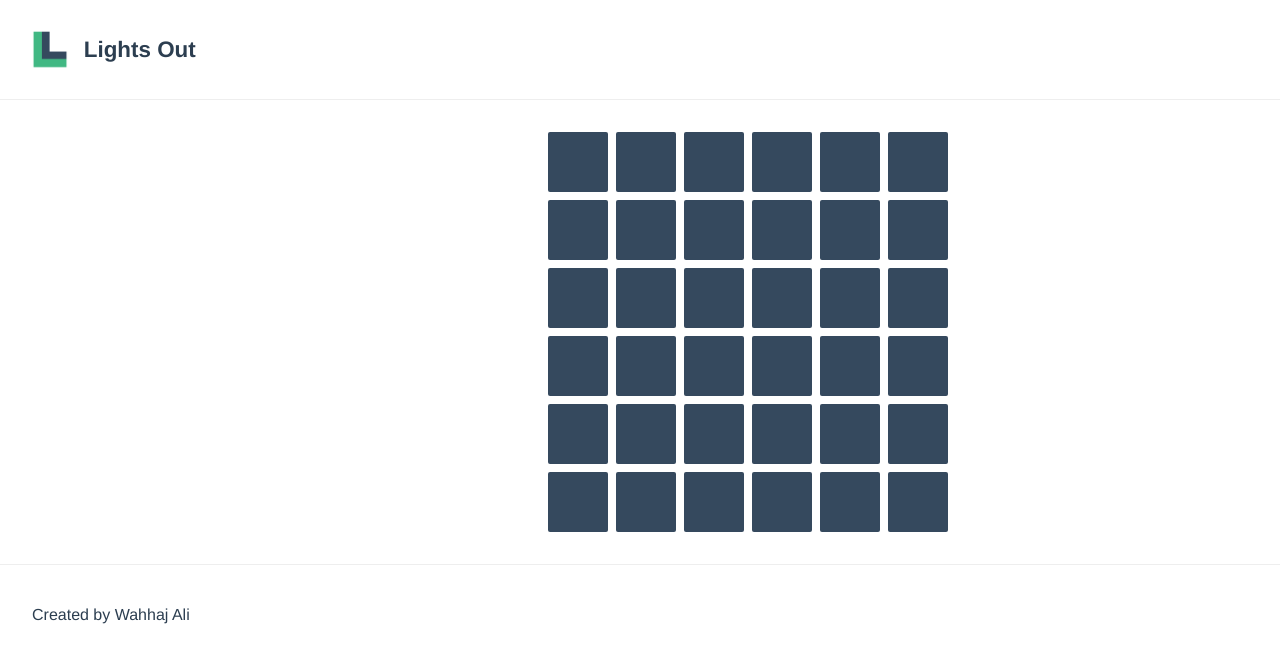
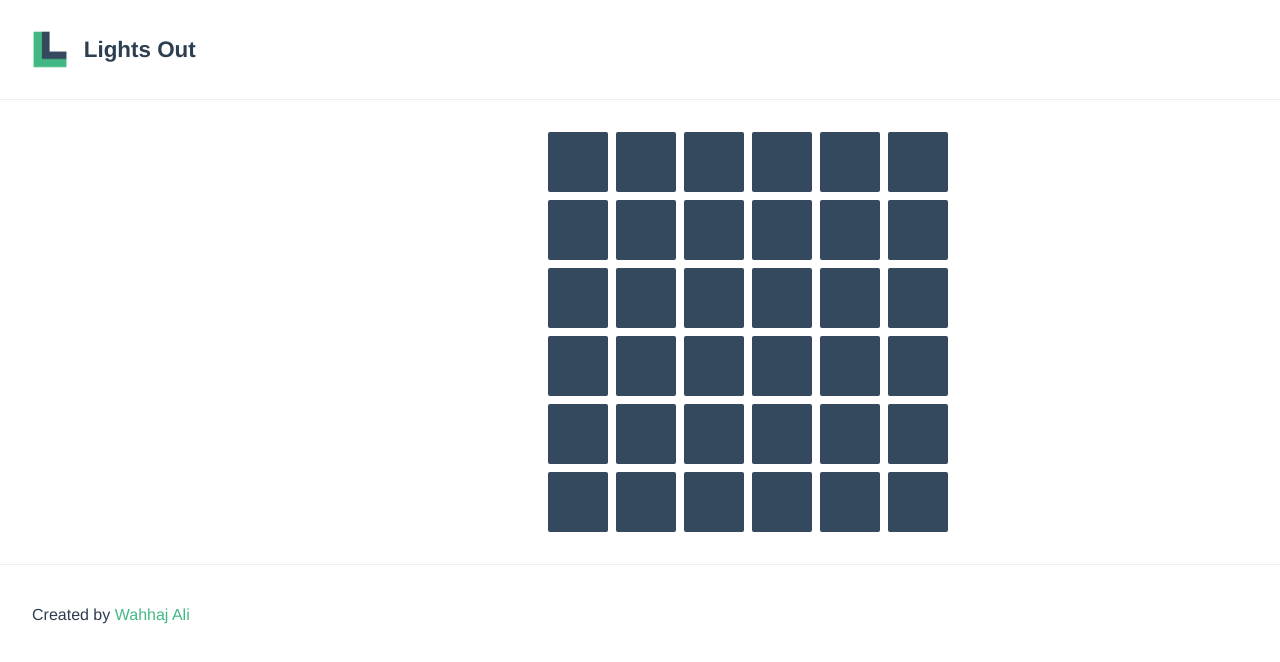
Before and after one commit to wahhaj/lights-out, a Vue app: page / in a window 1280 px wide. Shown: the top 662 px of the page. Built offline with nearby package versions, Linux system fonts and the light colour scheme.

Commit message:
Adds github profile link to footer

```diff
--- a/src/App.vue
+++ b/src/App.vue
@@ -13,7 +13,7 @@
     </div>
 
     <div class="footer">
-      <p>Created by Wahhaj Ali</p>
+      <p>Created by <a href="https://github.com/wahhaj">Wahhaj Ali</a></p>
     </div>
   </div>
 </template>
```
